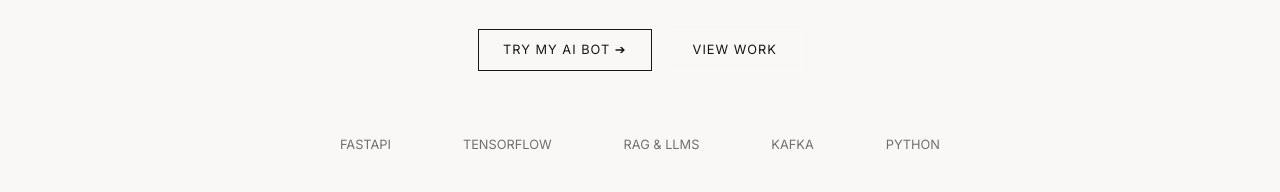
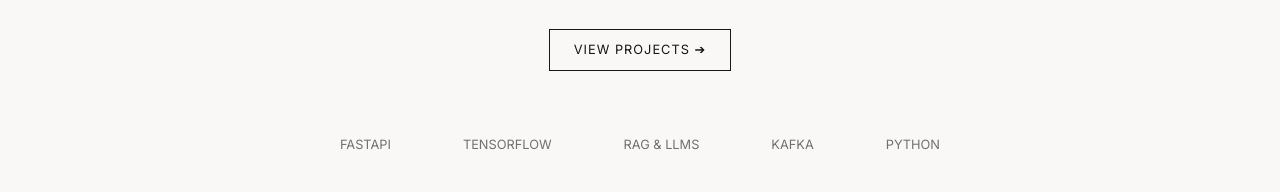
Before and after one commit to Suppu1007/Portfolio, a plain HTML site: page index.html in a window 1280 px wide. Shown: the part 608-800 px from the top of the page. Drawn offline with nearby package versions, Linux system fonts and the light colour scheme; a web font is replaced by a local one.

Commit message:
style: remove AI Bot CTA from hero section

```diff
--- a/index.html
+++ b/index.html
@@ -29,8 +29,7 @@
                         Building scalable predictive models, explainable medical AI systems, and automated data pipelines.
                     </p>
                     <div style="display: flex; gap: 1rem; justify-content: center; margin-top: 2rem;">
-                        <a href="#ai-demo" class="btn">Try My AI Bot ➔</a>
-                        <a href="/pages/projects.html" class="btn" style="background: transparent; border-color: rgba(255,255,255,0.2);">View Work</a>
+                        <a href="#projects" class="btn">View Projects ➔</a>
                     </div>
                 </div>
 
```
